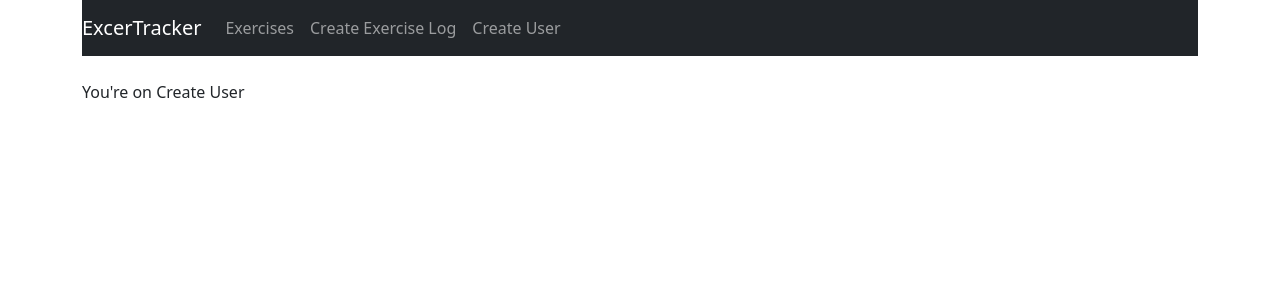
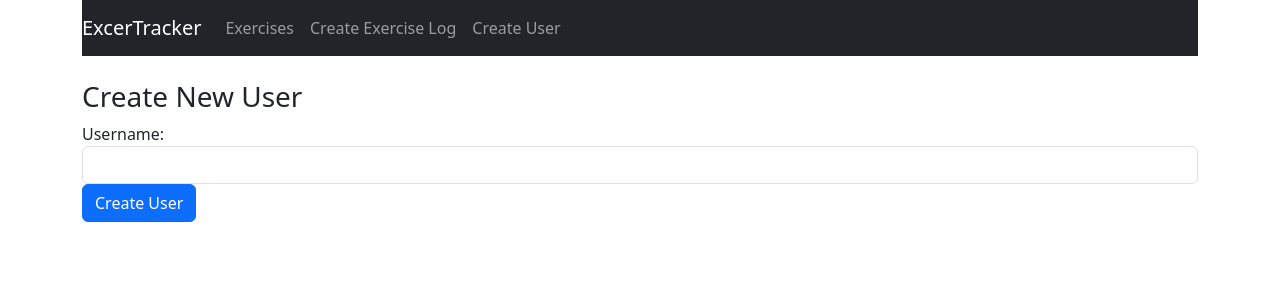
Before and after one commit to Shaji-Mohammed/Exercise-Tracker-App, a React (Create React App) app in the folder MERN/exercise-tracker/: page /user in a window 1280 px wide. Shown: the top 300 px of the page. Built offline with nearby package versions, Linux system fonts and the light colour scheme.

Commit message:
created basic template for create user

```diff
--- a/MERN/exercise-tracker/src/components/create-user.component.js
+++ b/MERN/exercise-tracker/src/components/create-user.component.js
@@ -1,10 +1,60 @@
 import React, { Component } from "react";
 
 export default class CreateUser extends Component {
+  constructor(props) {
+    super(props);
+
+    this.onChangeUsername = this.onChangeUsername.bind(this);
+    this.onSubmit = this.onSubmit.bind(this);
+
+    this.state = {
+      username: "",
+    };
+  }
+
+  onChangeUsername(e) {
+    this.setState({
+      username: e.target.value,
+    });
+  }
+
+  onSubmit(e) {
+    e.preventDefault();
+
+    const user = {
+      username: this.state.username,
+    };
+
+    console.log(user);
+
+    this.setState({
+      username: "",
+    });
+  }
+
   render() {
     return (
       <div>
-        <p>You're on Create User</p>
+        <h3>Create New User</h3>
+        <form onSubmit={this.onSubmit}>
+          <div className="form-group">
+            <label> Username: </label>
+            <input
+              type="text"
+              required
+              className="form-control"
+              value={this.state.username}
+              onChange={this.onChangeUsername}
+            />
+          </div>
+          <div className="form-group">
+            <input
+              type="submit"
+              value="Create User"
+              className="btn btn-primary"
+            />
+          </div>
+        </form>
       </div>
     );
   }
--- a/MERN/exercise-tracker/src/index.js
+++ b/MERN/exercise-tracker/src/index.js
@@ -1,12 +1,12 @@
 import React from "react";
-import ReactDOM from "react-dom";
+import ReactDOM from "react-dom/client";
 import App from "./App";
 
-ReactDOM.render(<App />, document.getElementById("root"));
+// ReactDOM.render(<App />, document.getElementById("root"));
 
-// const root = ReactDOM.createRoot(document.getElementById("root"));
-// root.render(
-//   <React.StrictMode>
-//     <App />
-//   </React.StrictMode>
-// );
+const root = ReactDOM.createRoot(document.getElementById("root"));
+root.render(
+  <React.StrictMode>
+    <App />
+  </React.StrictMode>
+);
```
